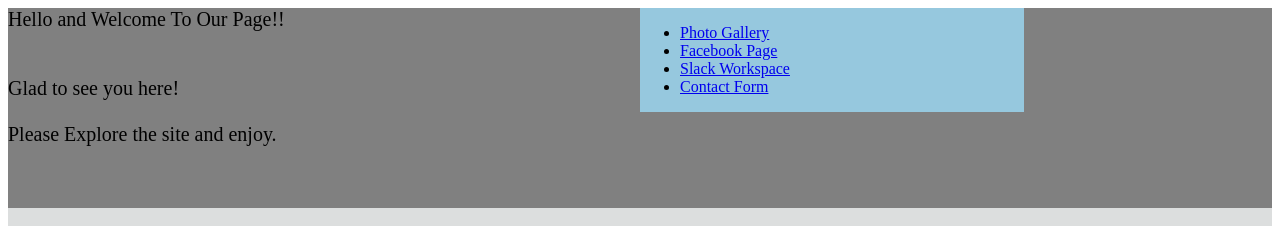
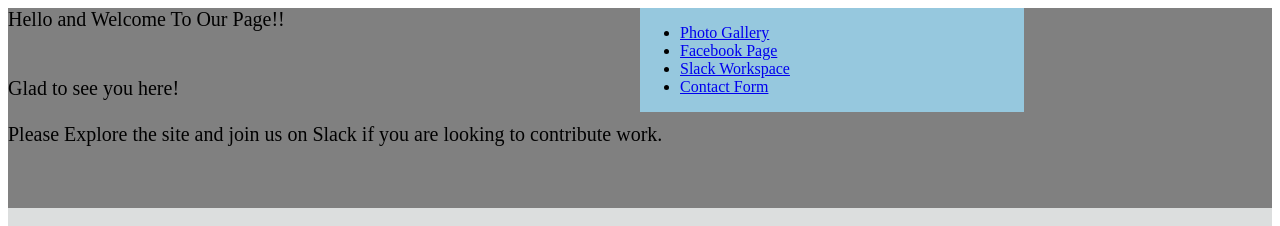
Before and after one commit to hyegampr/Assignment6, a plain HTML site: page index.html in a window 1280 px wide. Shown: the top 226 px of the page. Drawn offline with Linux system fonts and the light colour scheme.

Commit message:
Update index.html

```diff
--- a/index.html
+++ b/index.html
@@ -33,7 +33,7 @@
 
 	<br>
 	<br>
-	Please Explore the site and enjoy.
+	Please Explore the site and join us on Slack if you are looking to contribute work.
 	</header>
 
 	<body>
```
